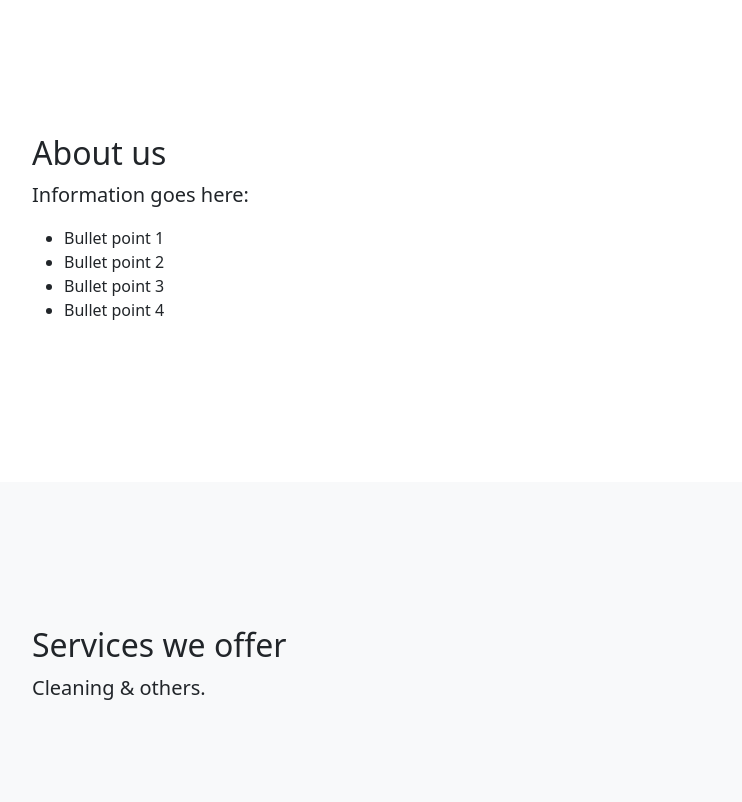
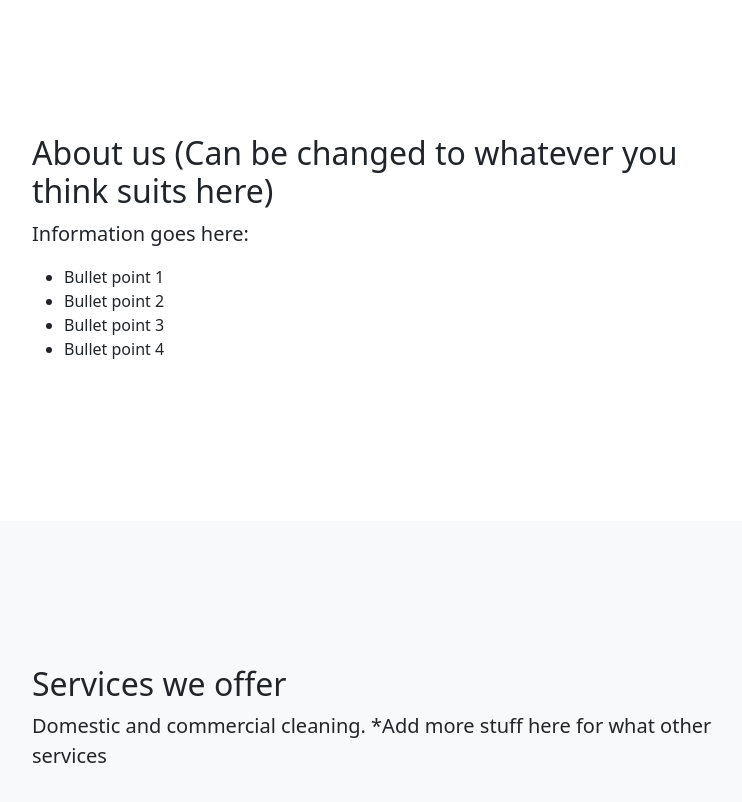
Before and after one commit to Stewxrt/mfcleaning, a plain HTML site: page index.html in a window 1280 px wide. Shown: the part 360-1162 px from the top of the page, without its empty margins (248-990 px from the left). Drawn offline with nearby package versions, Linux system fonts and the light colour scheme.

Commit message:
Add files via upload

```diff
--- a/index.html
+++ b/index.html
@@ -36,7 +36,7 @@
             <div class="container px-4">
                 <div class="row gx-4 justify-content-center">
                     <div class="col-lg-8">
-                        <h2>About us</h2>
+                        <h2>About us (Can be changed to whatever you think suits here)</h2>
                         <p class="lead">Information goes here:</p>
                         <ul>
                             <li>Bullet point 1</li>
@@ -54,7 +54,7 @@
                 <div class="row gx-4 justify-content-center">
                     <div class="col-lg-8">
                         <h2>Services we offer</h2>
-                        <p class="lead">Cleaning & others.</p>
+                        <p class="lead">Domestic and commercial cleaning. *Add more stuff here for what other services</p>
                     </div>
                 </div>
             </div>
```
